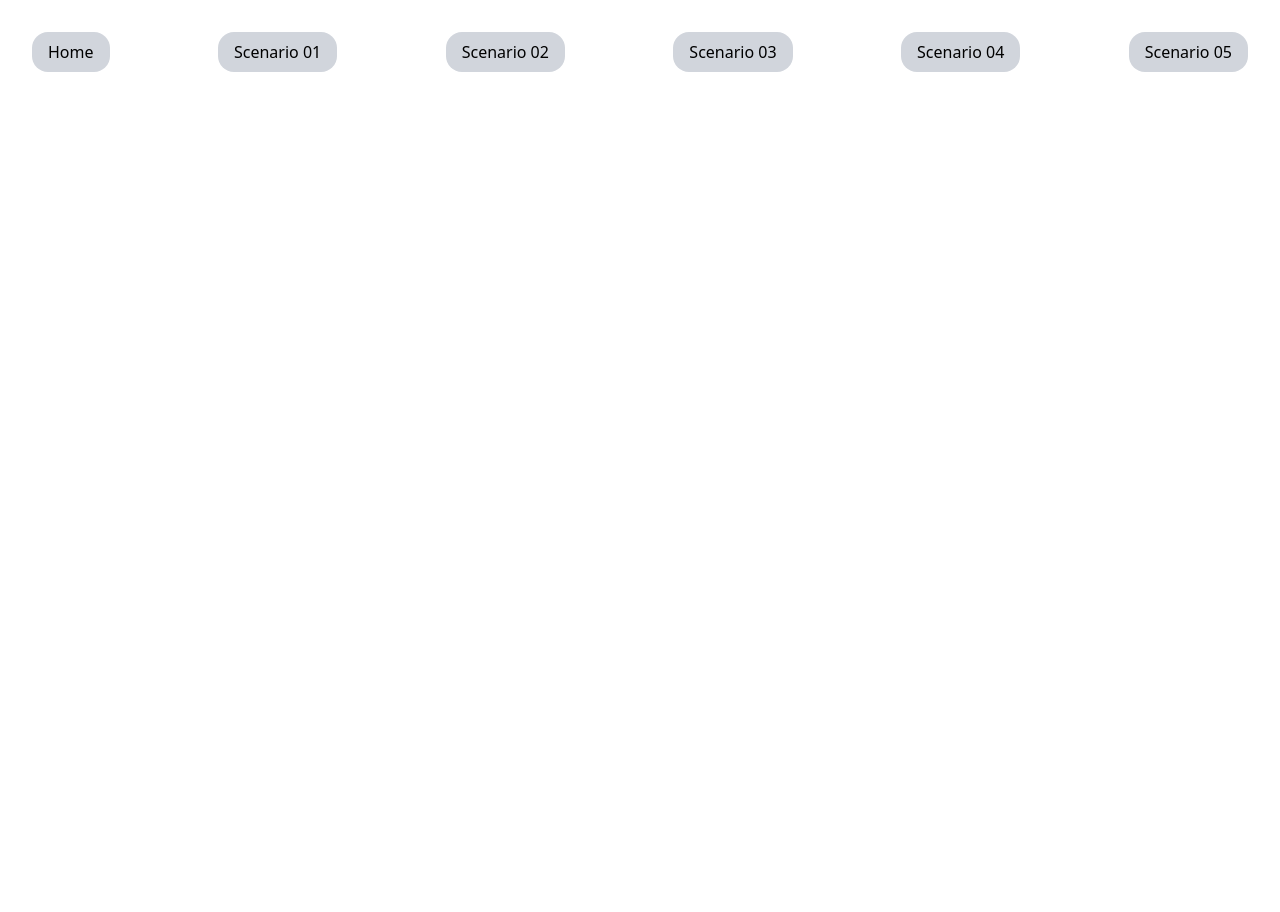
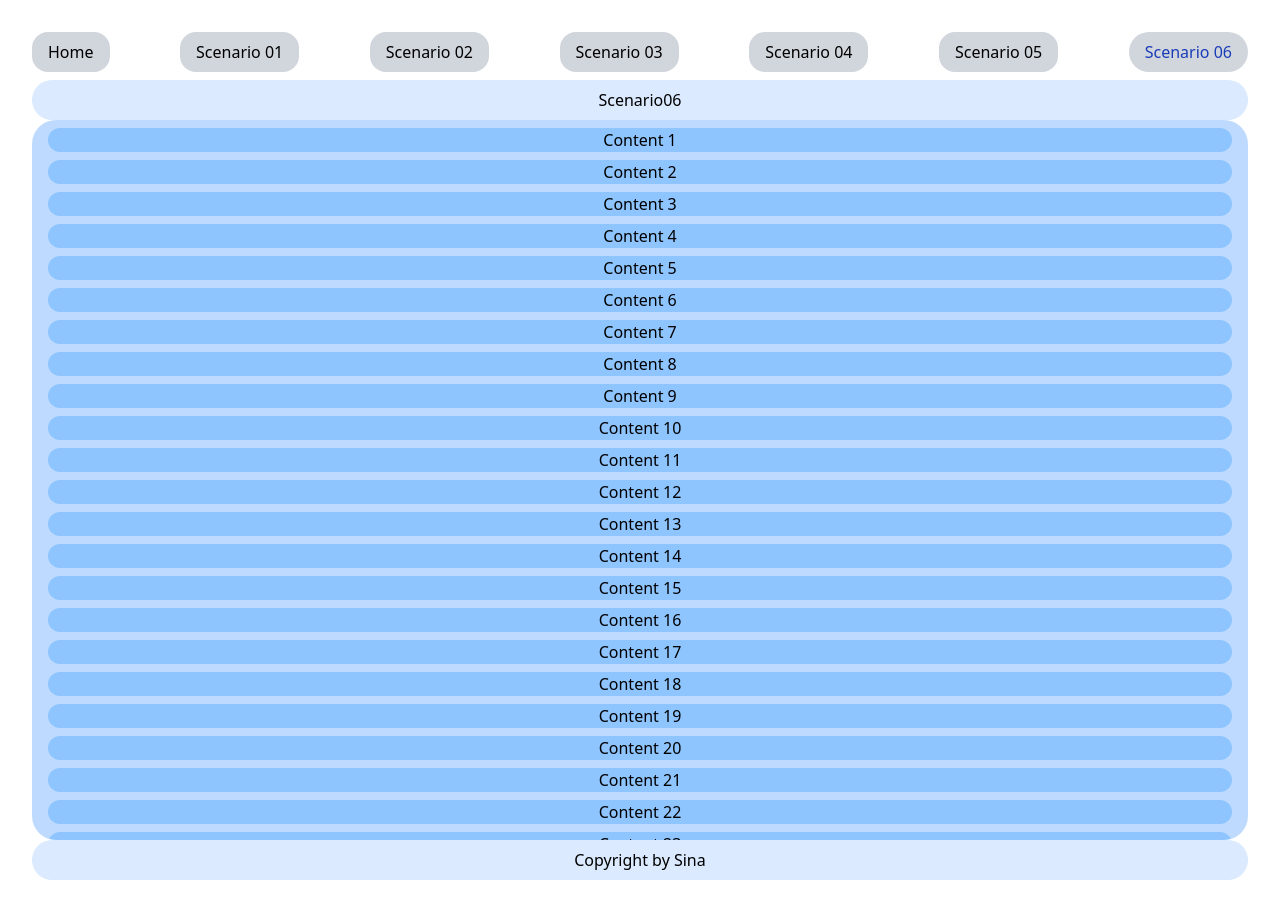
Before and after one commit to cenaei/Mahdaad-CodeChallenge, a Vue app: page /sce06 in a window 1280 px wide. Before the commit the page ends 800 px from the top, so only its background shows below. Built offline with nearby package versions, Linux system fonts and the light colour scheme.

Commit message:
Implement Scenario 06

```diff
--- a/src/App.vue
+++ b/src/App.vue
@@ -42,6 +42,12 @@ import { RouterLink, RouterView } from "vue-router";
           to="/sce05"
           >Scenario 05</RouterLink
         >
+        <RouterLink
+          class="bg-gray-300 px-4 py-2 rounded-2xl"
+          active-class="text-blue-800 rounded-3xl transition"
+          to="/sce06"
+          >Scenario 06</RouterLink
+        >
       </nav>
     </div>
   </header>
--- a/src/router/index.js
+++ b/src/router/index.js
@@ -8,6 +8,7 @@ import Scenario02_AnalysisView from "../views/Scenario02_AnalysisView.vue";
 import Scenario03View from "../views/Scenario03View.vue";
 import Scenario04View from "../views/Scenario04View.vue";
 import Scenario05View from "../views/Scenario05View.vue";
+import Scenario06View from "../views/Scenario06View.vue";
 
 const router = createRouter({
   history: createWebHistory(import.meta.env.BASE_URL),
@@ -46,6 +47,11 @@ const router = createRouter({
       name: "Scenario05",
       component: Scenario05View,
     },
+    {
+      path: "/sce06",
+      name: "Scenario06",
+      component: Scenario06View,
+    },
   ],
 });
 
--- /dev/null
+++ b/src/views/Scenario06View.vue
@@ -0,0 +1,17 @@
+<template>
+  <section class="flex flex-col h-screen">
+    <header class=" bg-blue-100 px-4 py-2 text-center rounded-3xl">
+      <h1>Scenario06</h1>
+    </header>
+    <main class=" bg-blue-200 px-4 py-2 text-center rounded-3xl flex flex-col gap-2 flex-1 overflow-y-auto">
+      <p class=" bg-blue-300 rounded-3xl" v-for="n in 100" :key="n">Content {{ n }}</p>
+    </main>
+    <footer class=" bg-blue-100 px-4 py-2 text-center rounded-3xl">Copyright by Sina</footer>
+  </section>
+</template>
+
+<script setup>
+
+</script>
+
+<style scoped></style>
```
